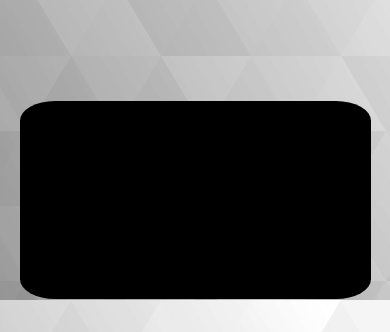
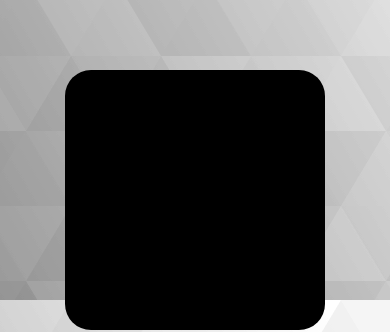
Before and after one commit to Niekes/geometrica, a Vue app: page / in a window 390 px wide. Shown: the part 544-876 px from the top of the page. Built offline with nearby package versions, Linux system fonts and the light colour scheme.

Commit message:
Set aspect ratio

```diff
--- a/src/views/HomeView.vue
+++ b/src/views/HomeView.vue
@@ -269,7 +269,7 @@ async function draw(event?: CustomEvent<{ name: string; value: any }>): Promise<
     }
 
     .context__canvas {
-        aspect-ratio: 16/9;
+        aspect-ratio: 1;
         max-height: 90%;
         max-width: 90%;
     }
```
